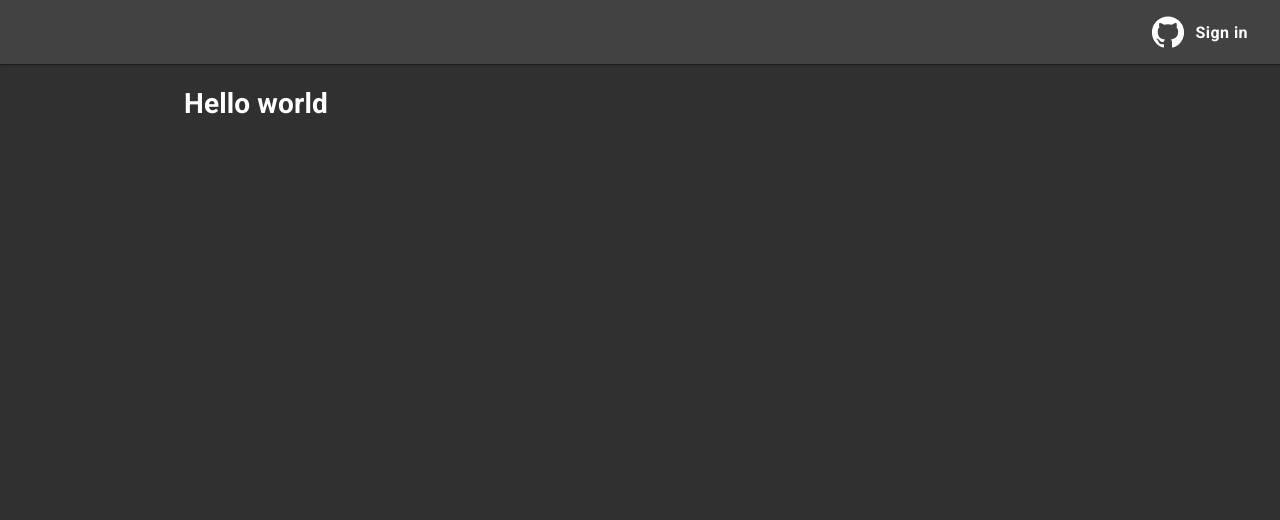
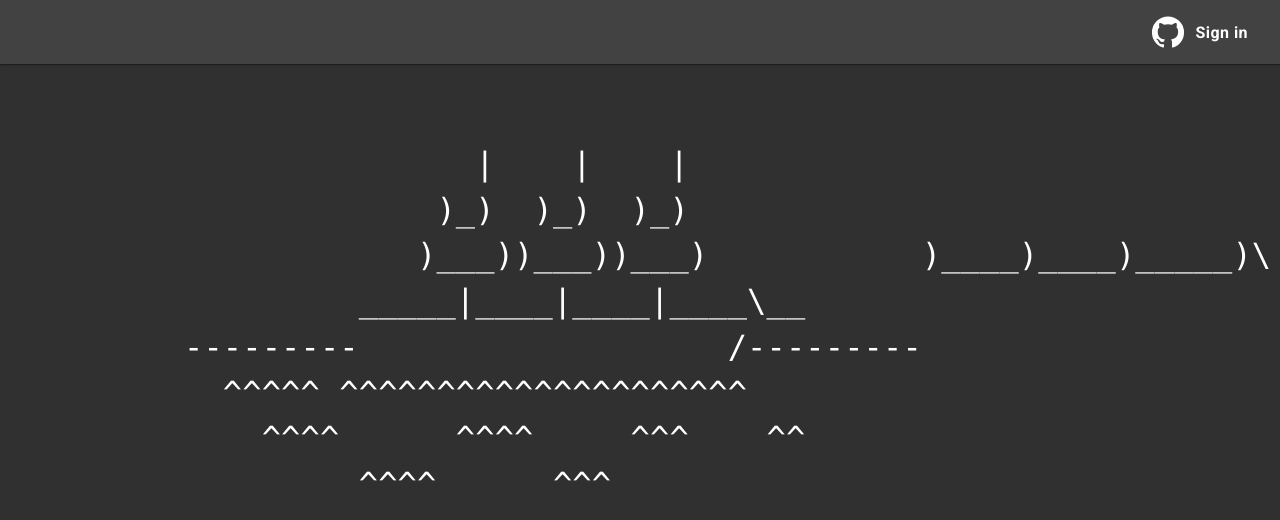
Before and after one commit to markelog/probos, a Next.js app in the folder front/: page /landing in a window 1280 px wide. Shown: the top 520 px of the page. Built offline with nearby package versions, Linux system fonts and the light colour scheme.

Commit message:
Front: styling for repos page

```diff
--- a/front/components/chart/config.js
+++ b/front/components/chart/config.js
@@ -16,6 +16,7 @@ export default {
   axisLeft: null,
   axisTop: null,
   axisRight: null,
+  axisBottom: null,
   indexBy: 'date',
   enableGridX: false,
   enableGridY: false,
--- a/front/components/chart/index.js
+++ b/front/components/chart/index.js
@@ -41,7 +41,6 @@ const Chart = ({ data }) => {
       <ResponsiveBar
         {...config}
         data={data}
-        axisBottom={null}
         tooltip={point => <Tooltip point={point} />}
       />
     </div>
--- a/front/components/graphs/index.js
+++ b/front/components/graphs/index.js
@@ -45,7 +45,7 @@ const Graphs = ({ repository, branch }) => {
         className={classes.title}
         variant="h2"
         component="h2"
-        gutterBottom="true"
+        gutterBottom={true}
       >
         {name}
       </Typography>
@@ -65,7 +65,7 @@ function ViewFiles({ data }) {
           className={classes.title}
           variant="h3"
           component="h3"
-          gutterBottom="true"
+          gutterBottom={true}
         >
           {name}
         </Typography>
--- a/front/components/user/index.js
+++ b/front/components/user/index.js
@@ -22,11 +22,11 @@ const useStyles = makeStyles(theme => ({
 export default function({ url, username, avatar }) {
   const classes = useStyles();
   return (
-    <Link href={url}>
+    <>
       <Avatar alt={username} src={avatar} className={classes.avatar} />
       <b className={classes.content}>
-        @<a>{username}</a>
+        <Link href={url}>{username}</Link>
       </b>
-    </Link>
+    </>
   );
 }
--- a/front/pages/landing/index.js
+++ b/front/pages/landing/index.js
@@ -11,13 +11,31 @@ import Background from './background.jpg';
 
 const useStyles = makeStyles(theme => ({
   main: {
-    backgroundImage: `url(${Background})`,
+    // backgroundImage: `url(${Background})`,
     height: '100%'
+  },
+
+  ship: {
+    fontSize: '2rem',
+    fontFamily:
+      'SFMono-Regular,Menlo,Monaco,Consolas,"Liberation Mono","Courier New",monospace'
   },
   link: {
     margin: theme.spacing(1)
   }
 }));
+
+const ship = `
+               |    |    |
+             )_)  )_)  )_)
+            )___))___))___)\
+           )____)____)_____)\\
+         _____|____|____|____\\\__
+---------\                   /---------
+  ^^^^^ ^^^^^^^^^^^^^^^^^^^^^
+    ^^^^      ^^^^     ^^^    ^^
+         ^^^^      ^^^
+`;
 
 function Index({ user }) {
   const classes = useStyles();
@@ -26,7 +44,7 @@ function Index({ user }) {
     <main className={classes.main}>
       <Top />
       <Layout>
-        <h1>Hello world</h1>
+        <pre className={classes.ship}>{ship}</pre>
         <style>{`
           html,
           body,
```
Also changed, not shown: front/components/table/index.js (+7 -8 lines).
